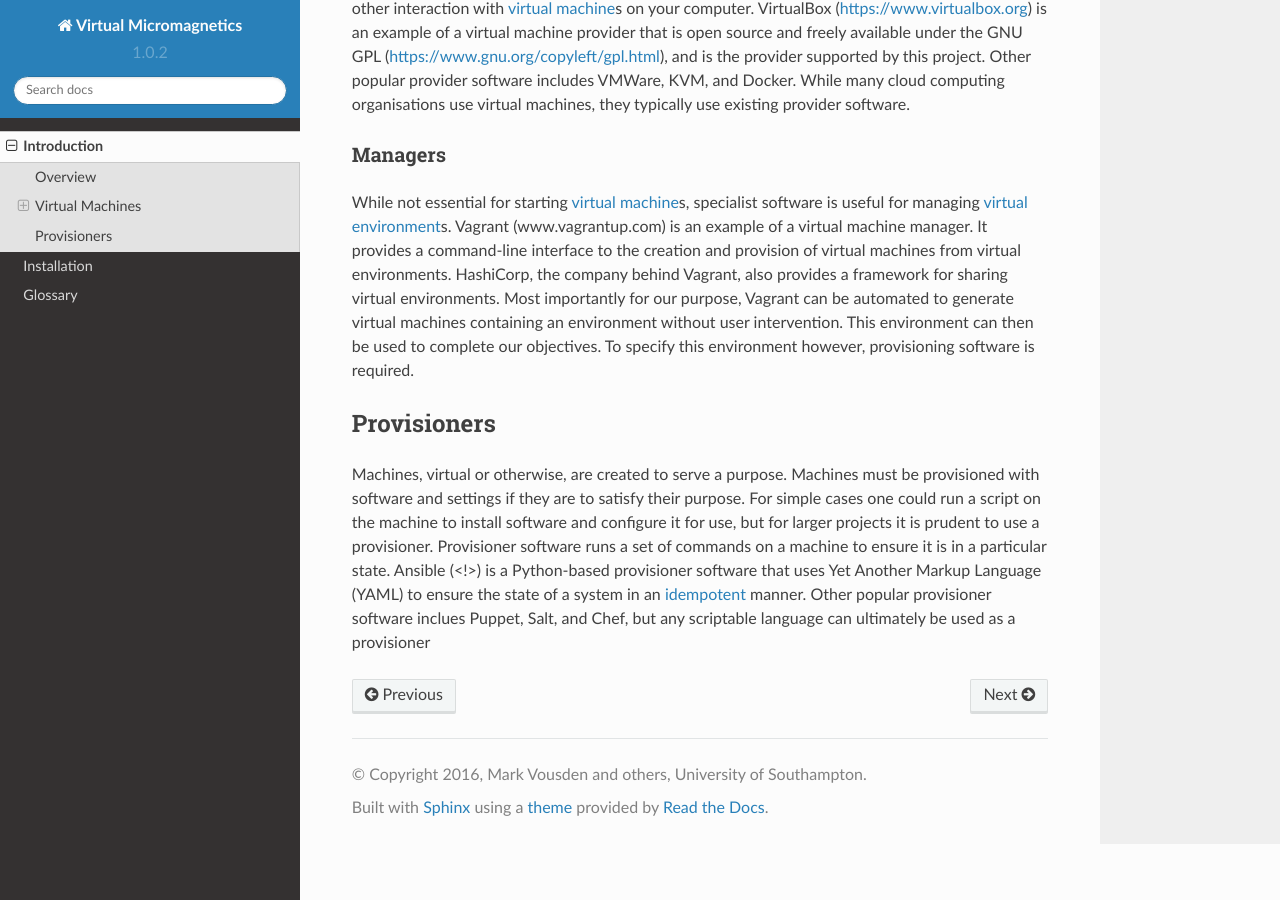
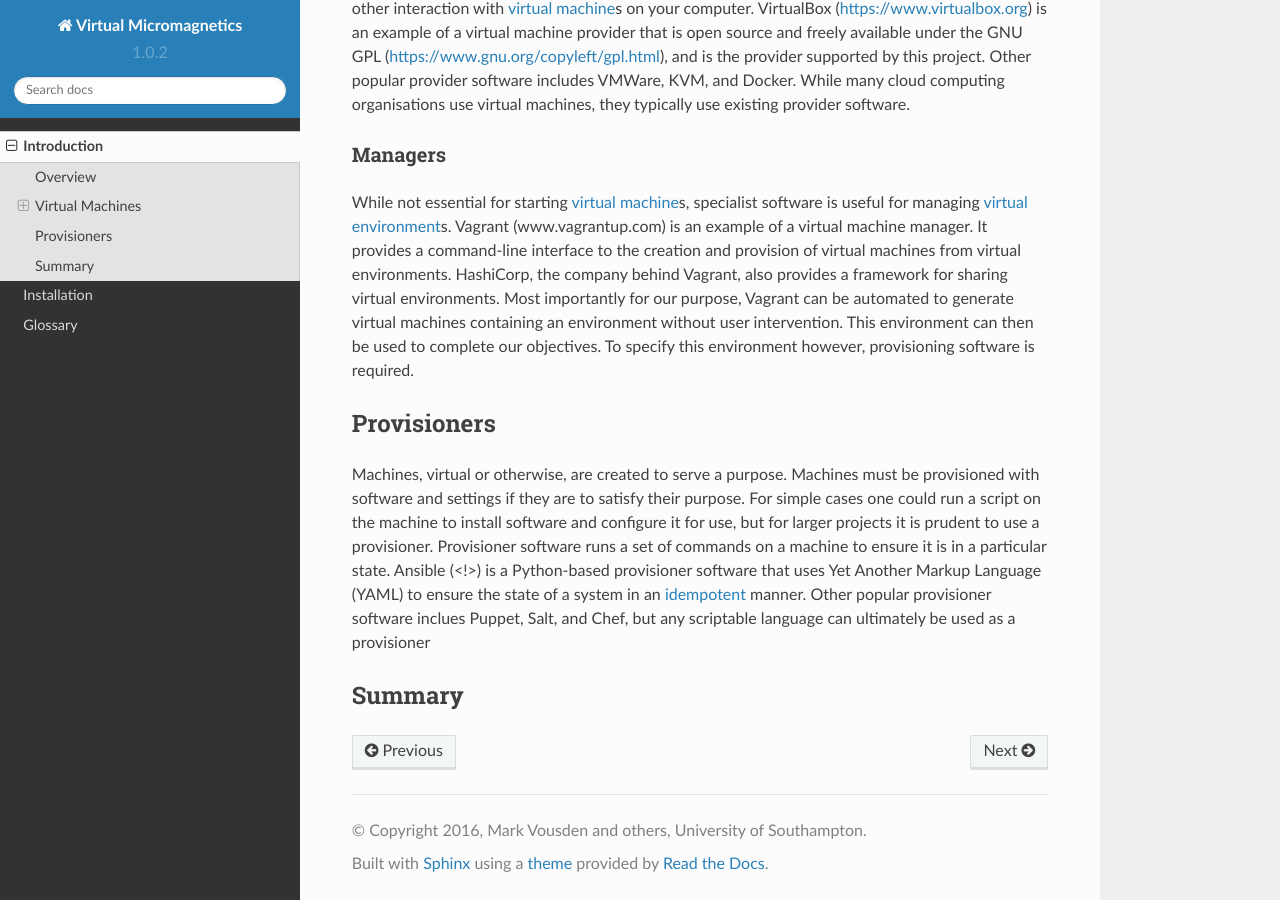
Before and after one commit to computationalmodelling/virtualmicromagnetics, a Sphinx documentation site: the page built from docs/introduction.rst, in a window 1280 px wide and 900 px high, scrolled down 1069 px. Built offline with Sphinx 7.4.7 and the Read the Docs theme 2.0.0, drawn with Linux system fonts in a browser that asks for light colours.

Commit message:
DOC-026: Add summary section to introduction.

```diff
--- a/docs/introduction.rst
+++ b/docs/introduction.rst
@@ -96,3 +96,8 @@ software that uses Yet Another Markup Language (YAML) to ensure the state of a
 system in an :term:`idempotent` manner. Other popular provisioner software
 inclues Puppet, Salt, and Chef, but any scriptable language can ultimately be
 used as a provisioner
+
+.. _summary:
+
+Summary
+-------
```
